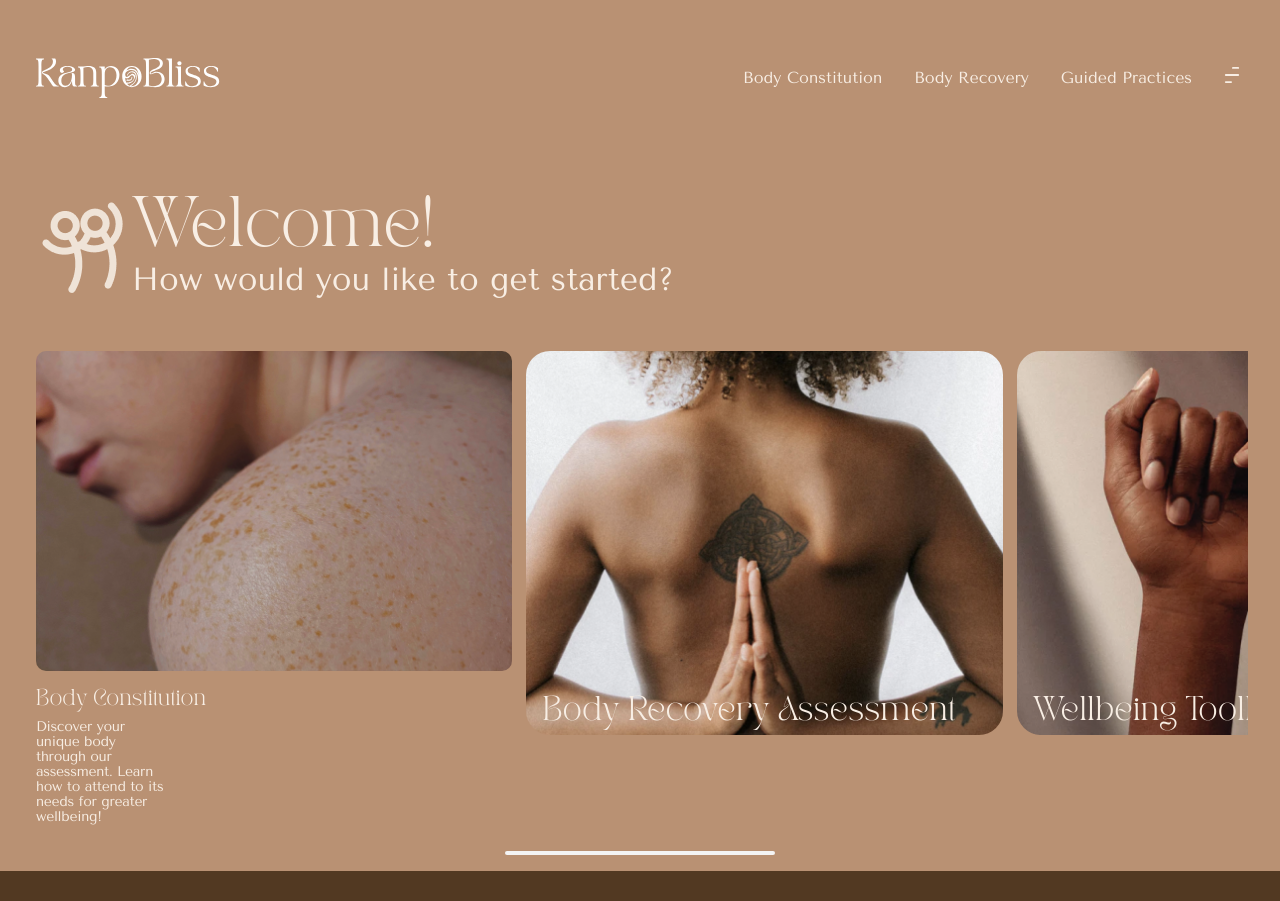
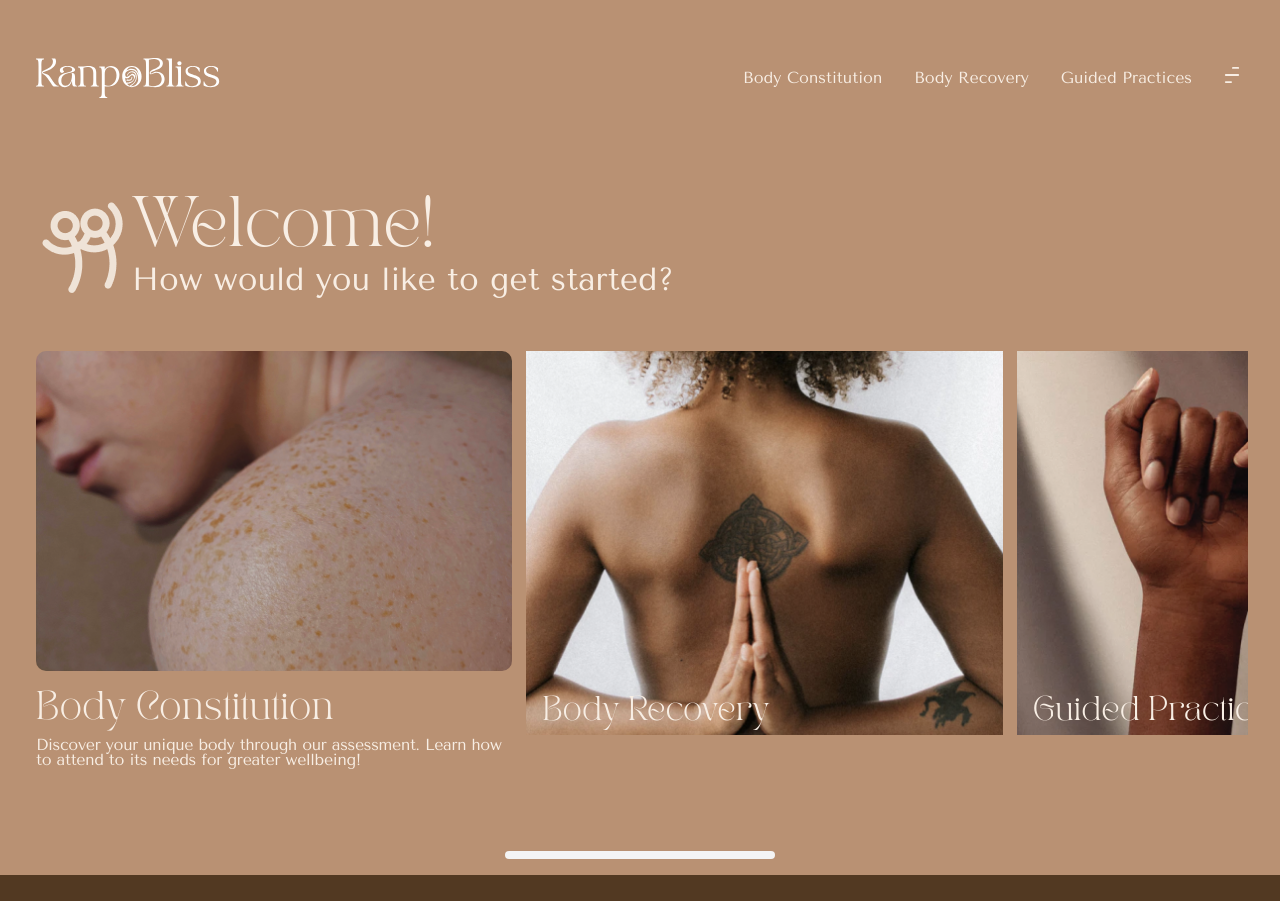
Before and after one commit to tivivui95/kanpobliss, a Next.js app: page /main in a window 1280 px wide. Shown: the top 901 px of the page. Built offline with nearby package versions, Linux system fonts and the light colour scheme.

Commit message:
update fix layout main page

```diff
--- a/pages/main.js
+++ b/pages/main.js
@@ -19,7 +19,7 @@ const FirstContent = () => {
                     <div className="w-full hidden md:block h-56 md:h-80 relative">
                     <Image src='/images/4/Body Type.png' alt='' layout="fill" objectFit="cover" className={MainStyles.roundedcustomfull} />
                     </div>
-                    <h1 className="nearwhite md:mt-4 md:mb-2 -mt-8">Body Constitution</h1>
+                    <h1 className={`nearwhite md:mt-4 md:mb-2 -mt-8 ${MainStyles['title-28']}`}>Body Constitution</h1>
                     <p className={MainStyles.content}>Discover your unique body through our assessment. Learn how to attend to its needs for greater wellbeing!</p>
                     </a>
                 </Link>
@@ -36,9 +36,9 @@ const SecondContent = () => {
                     <Image src='/images/4/image 2.png' alt='' height={320} width={130} objectFit="cover" className="rounded-2xl" />
                 </div>
                 <div className="w-full h-96 md:h-96 relative hidden md:block">
-                    <Image src='/images/4/image 2.png' alt='' layout="fill" objectFit="cover"  className="rounded-3xl" />
+                    <Image src='/images/4/image 2.png' alt='' layout="fill" objectFit="cover"  className="rounded-none" />
                 </div>
-                <h1 className="nearwhite md:mt-80 w-80 md:ml-4 md:text-2xl md:w-full md:pt-6  md:rotate-0 rotate-90 -ml-36 mt-40 absolute z-20">Body Recovery Assessment</h1>
+                <h1 className="nearwhite md:mt-80 w-80 md:ml-4 md:text-2xl md:w-full md:pt-6  md:rotate-0 rotate-90 -ml-36 mt-40 absolute z-20">Body Recovery</h1>
                 {/* <p className={MainStyles.content}>Recover from jet-lag or nourish an upset stomach? Get back to feeling your best!</p> */}
             </div>
 
@@ -54,9 +54,9 @@ const ThirdContent = () => {
                     <Image src='/images/4/image 4.png' alt='' height={320} width={130} objectFit="cover" className="rounded-2xl" />
                 </div>
                 <div className="w-full h-96 md:h-96 relative hidden md:block">
-                    <Image src='/images/4/image 4.png' alt='' layout="fill" objectFit="cover" className="rounded-3xl" />
+                    <Image src='/images/4/image 4.png' alt='' layout="fill" objectFit="cover" className="rounded-none" />
                 </div>
-                <h1 className="nearwhite md:mt-80 w-80 md:rotate-0 md:ml-4 md:text-2xl md:w-full md:pt-6  rotate-90 -ml-36 mt-40 absolute z-20">Wellbeing Toolkit</h1>
+                <h1 className="nearwhite md:mt-80 w-80 md:rotate-0 md:ml-4 md:text-2xl md:w-full md:pt-6  rotate-90 -ml-36 mt-40 absolute z-20">Guided Practices</h1>
                 {/* <p className={MainStyles.content}>Tools to help you move one step closer to your wellbeing goals</p> */}
             </div>
 
--- a/styles/Main.module.css
+++ b/styles/Main.module.css
@@ -30,7 +30,7 @@
 
 .mbfooter {
     position: absolute;
-    bottom: 0;
+    top: 100%;
     font-family: Tenor Sans;
     font-size: 1rem;
     line-height: 154%;
@@ -115,6 +115,13 @@ border-radius: 0px 0px 0px 280px;
         font-size: 32px;
         line-height: 30px;
     }
+    .title-28 {
+        font-size: 28px;
+    }
+    .content {
+        width: 100%;
+        font-size: 16px;
+    }
   }
 
   .inputBox{
--- a/styles/embla.module.css
+++ b/styles/embla.module.css
@@ -149,16 +149,16 @@
     margin-top: 20px;
     max-width: 270px;
     width: calc(100% - 40px);
-    height: 4px;
+    height: 8px;
     overflow: hidden;
-    border-radius: 2px;
+    border-radius: 10px;
     margin-left: auto;
     margin-right: auto;
   }
 
   .embla__progress__bar {
     position: absolute;
-    background-color: #1bcacd;
+    background-color: #073E0D;
     width: 100%;
     top: 0;
     bottom: 0;
```
